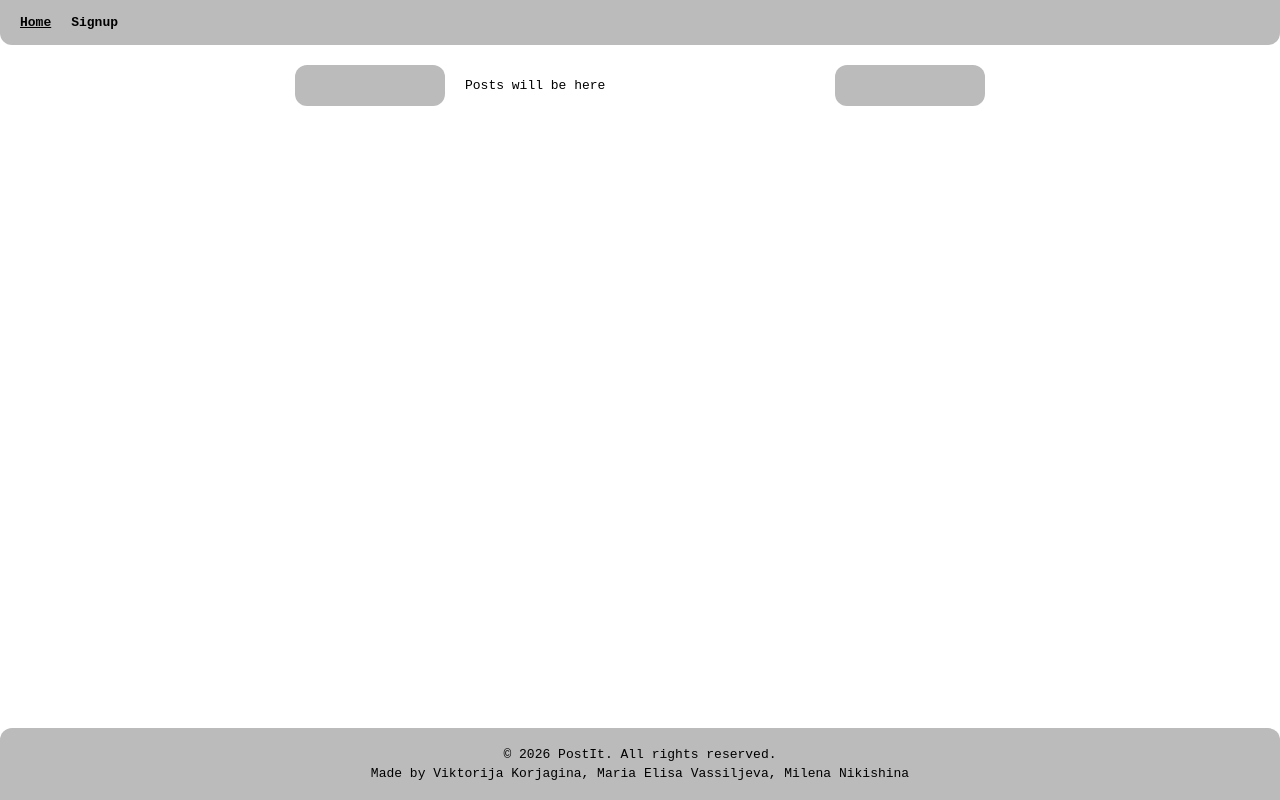
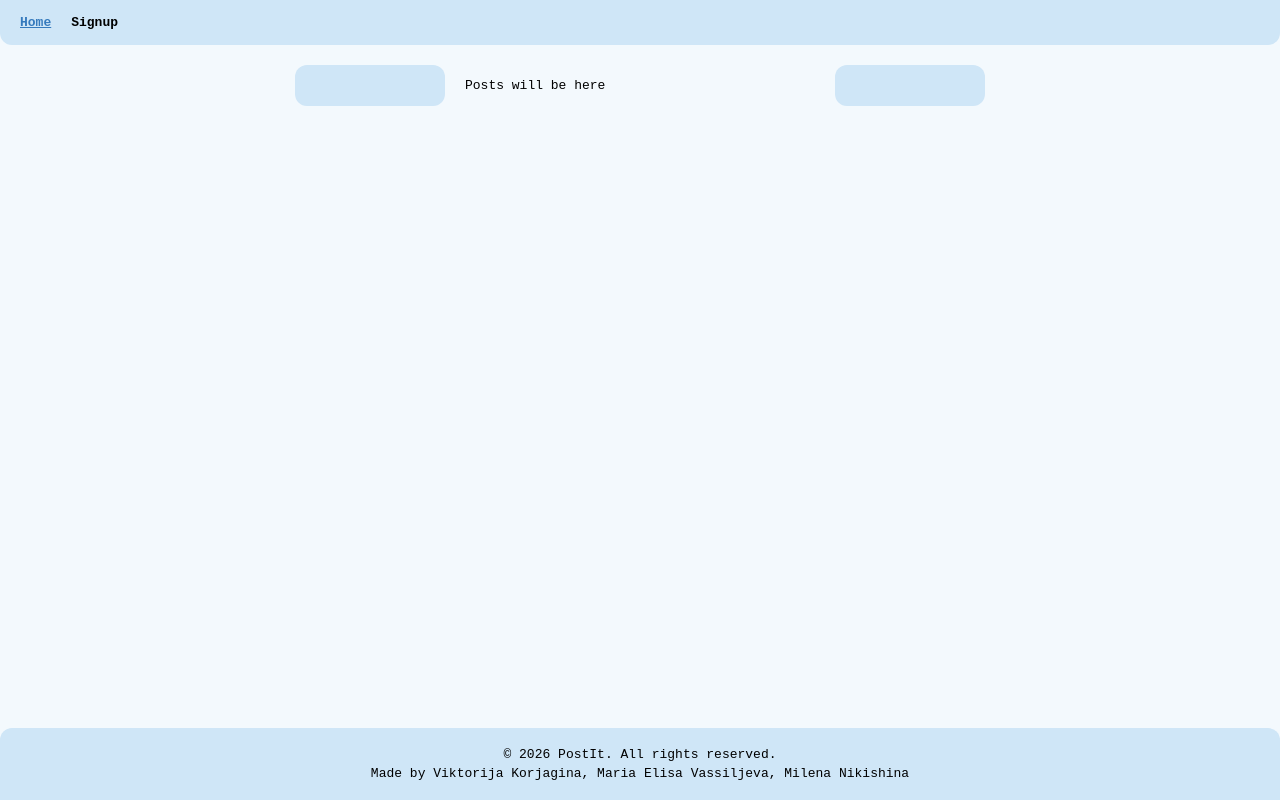
Before and after one commit to viktorijakorjagina/Veebirakenduste-loomine-HOMEWORK-3, a Vue app: page / in a window 1280 px wide. Built offline with nearby package versions, Linux system fonts and the light colour scheme.

Commit message:
Changing appearance and color variables

```diff
--- a/index.html
+++ b/index.html
@@ -4,7 +4,7 @@
     <meta charset="UTF-8">
     <link rel="icon" href="/favicon.ico">
     <meta name="viewport" content="width=device-width, initial-scale=1.0">
-    <title>Vite App</title>
+    <title>PostIt</title>
   </head>
   <body>
     <div id="app"></div>
--- a/src/App.vue
+++ b/src/App.vue
@@ -20,10 +20,21 @@ import TheFooter from './components/TheFooter.vue'
 </template>
 
 <style>
+/* Colors of the whole app */
+:root {
+  --main-color: #357abd;           /* buttons and accents */
+  --block-color: #cfe6f7;        /* header, footer, side columns, post cards */
+  --page-color: #f3f9fd;             /* background of the page */
+  --text-color: black;             /* normal text */
+  --button-text-color: white;  /* text on blue buttons */
+}
+
 /* Global styles for the whole app */
 body {
   margin: 0;
   font-family: monospace;
+  background-color: var(--page-color);
+  color: var(--text-color);
 }
 
 /* The app is as tall as the screen, so the footer stays at the bottom */
--- a/src/components/TheFooter.vue
+++ b/src/components/TheFooter.vue
@@ -8,9 +8,9 @@
 </template>
 
 <style scoped>
-/* Grey box at the bottom of the page */
+/* Box at the bottom of the page */
 .site-footer {
-  background-color: #bbb;
+  background-color: var(--block-color);
   text-align: center;
   padding: 15px;
   border-radius: 12px 12px 0 0;
--- a/src/components/TheHeader.vue
+++ b/src/components/TheHeader.vue
@@ -12,7 +12,7 @@
 <style scoped>
 /* scoped = these styles work only inside this component */
 .site-header {
-  background-color: #bbb;
+  background-color: var(--block-color);
   padding: 15px 20px;
   border-radius: 0 0 12px 12px;
 }
@@ -20,13 +20,14 @@
 /* Style of the links */
 nav a {
   margin-right: 20px;
-  color: black;
+  color: var(--text-color);
   text-decoration: none;
   font-weight: bold;
 }
 
 /* Vue adds this class to the link of the page that is open now */
 nav a.router-link-active {
+  color: var(--main-color);
   text-decoration: underline;
 }
 </style>
--- a/src/views/HomeView.vue
+++ b/src/views/HomeView.vue
@@ -20,9 +20,9 @@
   padding: 20px;
 }
 
-/* Grey columns on the left and on the right */
+/* Columns on the left and on the right */
 .sidebar {
-  background-color: #bbb;
+  background-color: var(--block-color);
   width: 150px;
   border-radius: 12px;
 }
@@ -32,7 +32,7 @@
   width: 350px;
 }
 
-/* On small screens (phones) we hide the grey columns */
+/* On small screens (phones) we hide the side columns */
 @media (max-width: 700px) {
   .sidebar {
     display: none;
```
